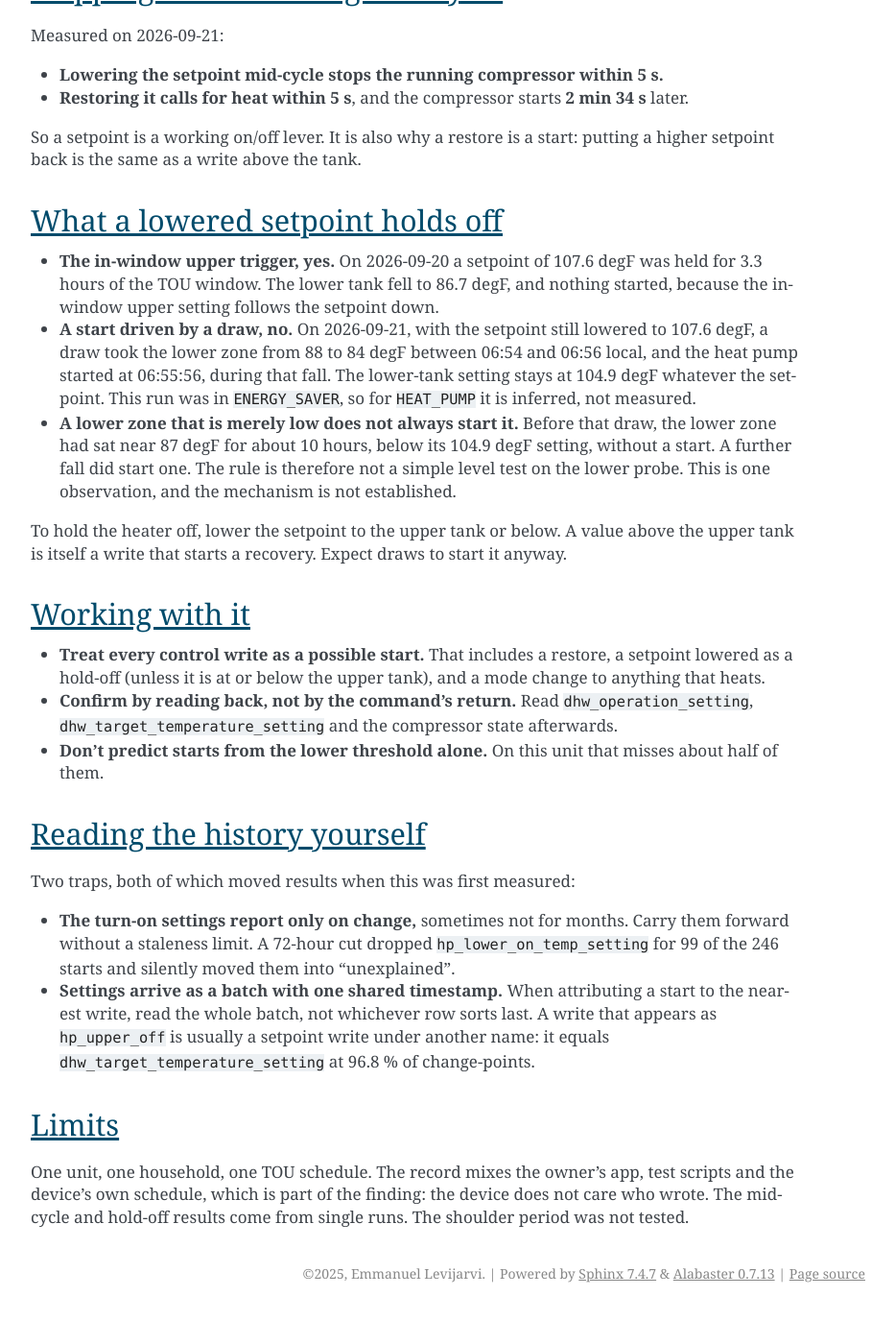
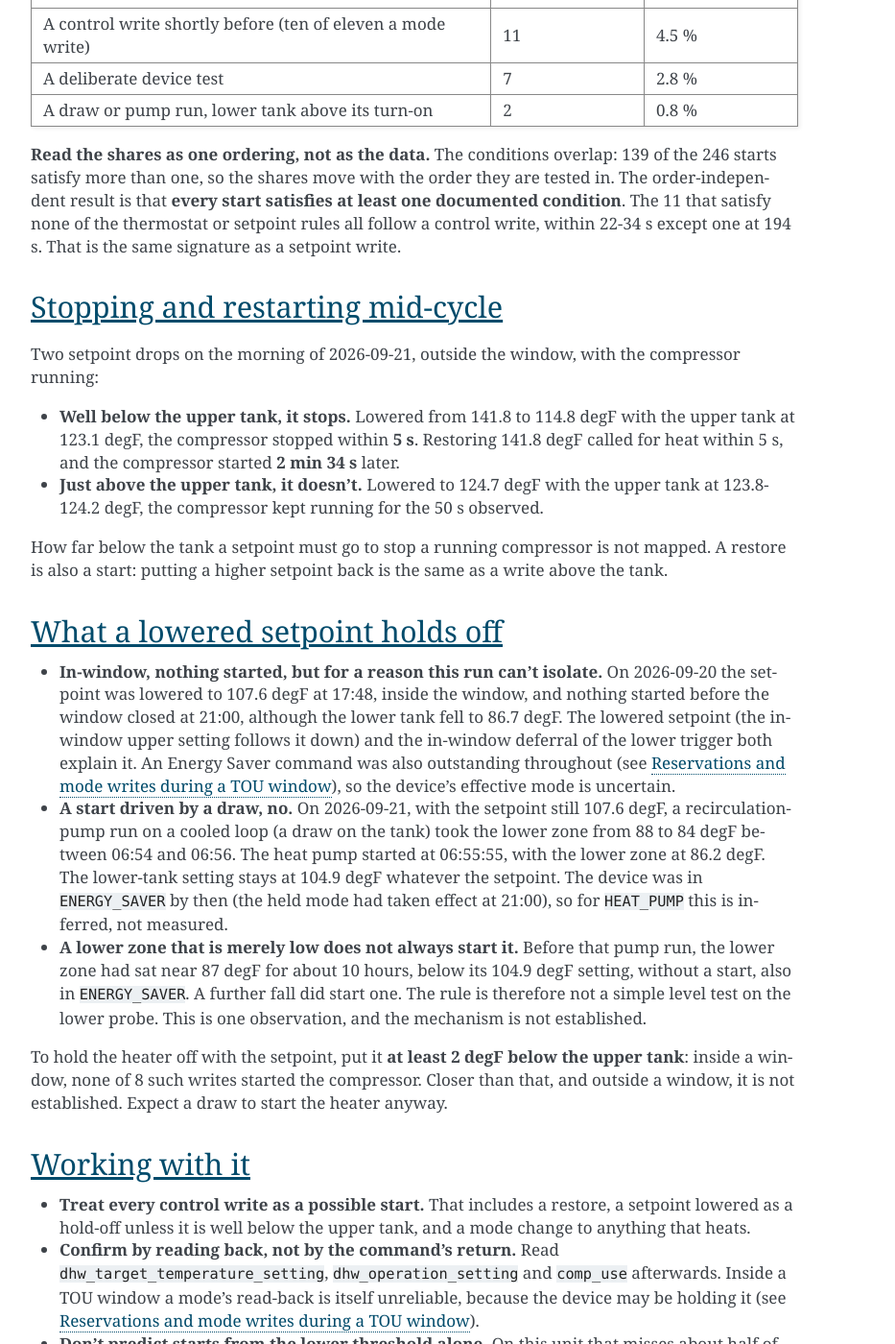
Before and after one commit to eman/nwp500-python, a Sphinx documentation site: the page built from docs/explanation/what-starts-a-recovery.rst, in a window 1280 px wide and 1400 px high, scrolled down 3440 px. Shown: the whole window at 96% size, without its empty margins (338-1271 px from the left). Built offline with Sphinx 7.4.7, drawn with Linux system fonts in a browser that asks for light colours; before the commit the page ends 4806 px from its top, so only the background shows below that; some of the changed text lies outside the part shown.

Commit message:
docs: address the review of the recovery-triggers page
Checked against the raw device-test records and the start analysis:

- The in-window trigger was misstated as the upper tank "about 3 degF
  short". At a window's opening a start followed when the upper tank was
  more than 13.7 degF short (19 of 19 against 0 of 50); later in the
  window no simple threshold predicts one; the lower trigger waits for
  the close (9 of 9). The marker is the one tank-energy describes, not
  tou-recovery-cap's diff offsets.
- The in-window hold-off gave a cause the run can't isolate, and left out
  that an Energy Saver command was outstanding throughout.
- Hold-off advice now matches the numbers: at least 2 degF below the
  upper tank (0 of 8 in-window); closer, or outside a window, is not
  established.
- The mid-cycle stop came from one deep drop. A second drop that left the
  setpoint just above the upper tank did not stop the compressor.
- The after-window reservation called for heat; the compressor start was
  not recorded before the restore.
- VACATION started the compressor once in 10; it did not "start neither".
- Dates are local: the first TOU-window runs and the TOU-on result were on
  the evening of 2026-09-19, not 2026-09-20. The existing date in
  schedule-operation.rst is corrected too.
- The CHANGELOG keeps each result's conditions (window, mode, compressor
  state, one run).
- Nits: field names in full (comp_use, dhw_target_temperature_setting,
  current_heat_use, hp_upper_off_temp_setting), the 36 distinct starts
  behind 46 mode writes, the pump run named as such, mode read-back being
  unreliable in-window, "manufacturer's app".

```diff
--- a/docs/explanation/what-starts-a-recovery.rst
+++ b/docs/explanation/what-starts-a-recovery.rst
@@ -6,8 +6,8 @@
 turn-on setting. On the unit measured, about half of all compressor starts
 had the lower tank above that setting, and about four in five of those
 followed a **control write**: a setpoint change or an operation-mode
-change, made by anyone. The device re-evaluates whether to heat whenever
-it is told something new.
+change, made by anyone. The device behaves as if it re-evaluates whether
+to heat whenever it is told something new.
 
 This matters to anything that writes to the heater on a schedule. A write
 is a possible start, and holding the heater off takes more than lowering
@@ -28,11 +28,13 @@
    * - Trigger
      - Observed behaviour
    * - Lower tank at its turn-on setting
-     - ``hp_lower_on_temp_setting`` read **104.9 degF** at every setpoint
-       from 107.6 to 149 degF. It does not follow the setpoint.
-   * - Inside a TOU window
-     - ``hp_upper_on_temp_setting`` is raised **to the setpoint**, so the
-       upper probe can start a cycle.
+     - Outside a TOU window, ``hp_lower_on_temp_setting`` read
+       **104.9 degF** at every setpoint from 107.6 to 149 degF. It does
+       not follow the setpoint.
+   * - A TOU window
+     - ``hp_upper_on_temp_setting`` is raised to the setpoint. At the
+       window's opening the upper tank can start a cycle, and the lower
+       trigger waits for the window to close.
    * - A setpoint write
      - Outside a TOU window, a write that leaves the upper tank below the
        new setpoint started the compressor within 2 minutes in **112 of
@@ -42,13 +44,13 @@
      - With the compressor off, **46 of 81** mode writes (57 %) started
        it within 2 minutes. ``ELECTRIC`` started an element instead.
    * - Stopping mid-cycle
-     - Lowering the setpoint mid-cycle stopped the running compressor
-       within **5 s**. Restoring it called for heat within 5 s, and the
-       compressor started **2 min 34 s** later.
+     - A setpoint lowered well below the upper tank stopped the running
+       compressor within **5 s**. Restoring it called for heat within
+       5 s, and the compressor started **2 min 34 s** later.
 
 All figures come from one NWP500, from its recorded status history
-(2025-12-28 to 2026-09-22) and from deliberate device tests on
-2026-09-20 and 2026-09-21.
+(2025-12-28 to 2026-09-22) and from deliberate device tests between
+2026-09-19 and 2026-09-21. Dates and times are local.
 
 
 The thermostat triggers
@@ -66,21 +68,30 @@
 Inside a TOU window
 -------------------
 
-Inside a TOU window (14:00-20:59 local on this unit),
-``hp_upper_on_temp_setting`` equals the setpoint, with a differential of
-2.9 degF. So the **upper** probe can start a cycle there, whenever the
-upper tank is more than about 3 degF short. ``hp_lower_on_temp_setting``
-also followed the setpoint in-window from December to March, and has not
-since April.
+While a TOU window is in force, ``hp_upper_on_temp_setting`` equals the
+setpoint, with a differential of 2.9 degF. This is the in-window marker
+:doc:`tank-energy` describes. ``hp_lower_on_temp_setting`` also followed
+the setpoint in-window from December to March, and has not since April.
+On this unit the window is the TOU schedule's highest-priced period. It
+opened at 14:00 or at 16:00, depending on the time of year, and closed at
+21:00.
 
-This is the same in-window marker :doc:`tou-recovery-cap` uses to tell
-whether a period is in force.
+From every heat-pump start since 2026-04-08:
 
-**This is a condition, not a predictor.** Because the in-window upper
-setting equals the setpoint, "upper tank below it" is true for most of
-any window in which the tank is not full. It held at 11 % of starts and
-at 16.7 % of random compressor-off minutes. It says a start *may* come
-from the upper probe, not that one will.
+* **At the window's opening, a start followed when the upper tank was well
+  below the setpoint.** All 19 openings with the upper tank more than
+  13.7 degF short started a cycle, and none of the other 50 did. The
+  boundary lies somewhere between 11.9 and 15.5 degF.
+* **Later in the window, no simple threshold predicts a start.** From
+  June, 10 window-days had a start inside the window. A 13.7 degF rule
+  caught 5 of them, and the upper tank was a median 10.8 degF short at
+  those starts.
+* **The lower-tank trigger waits for the window to close** (9 of 9).
+
+**"Upper tank below** ``hp_upper_on_temp_setting`` **" is a condition,
+not a predictor.** In-window that setting equals the setpoint, so the
+condition holds for most of any window in which the tank is not full. It
+held at 11 % of starts, and at 16.7 % of random compressor-off minutes.
 
 
 A setpoint write re-evaluates
@@ -92,18 +103,23 @@
   new setpoint** started the compressor within 2 minutes **112 times in
   117**, whatever the lower tank read. That includes lowering the setpoint:
   48 of 49 writes that lowered it but left it above the upper tank started
-  a recovery. The delay is a median **30 s** (IQR 25-31 s). A write at or
-  above the upper tank started it in 2 of 3, too few to say.
-* **Inside a TOU window**, a write 2 degF or more **below** the upper tank
-  never started it (0 of 8). One leaving the upper tank 4 degF or more
-  short almost always did (57 of 58). In between, about 70 % did.
-* **A reservation entry's setpoint is such a write.** On 2026-09-21, after
-  the peak, an entry lowering the setpoint from 141.8 to 137.3 degF, with
-  the upper tank at 135.5 degF, started a recovery at once. At 141.8 degF
-  the same tank had sat 6.3 degF short without starting.
+  a recovery. The delay is a median **30 s** (IQR 25-31 s). Writes that
+  left the new setpoint at or below the upper tank started it in 2 of 3,
+  too few to say.
+* **Inside a TOU window**, a write that put the setpoint 2 degF or more
+  **below** the upper tank never started it (0 of 8). One that left the
+  upper tank 4 degF or more short almost always did (57 of 58). In
+  between, about 70 % did.
+* **A reservation entry's setpoint is such a write.** On 2026-09-21 at
+  21:43, after the window, an entry lowered the setpoint from 141.8 to
+  137.3 degF with the upper tank at 135.5 degF. The device called for
+  heat in the same poll: ``current_heat_use`` went to the heat pump. The
+  setpoint was restored 6 s later, so whether the compressor would then
+  have started is not recorded. At 141.8 degF the same tank had sat
+  6.3 degF short without a call.
 
-The device does not distinguish who made the write: the app, a script and
-a reservation entry all behave the same.
+The device does not distinguish who made the write: the manufacturer's
+app, a script and a reservation entry all behave the same.
 
 
 A mode write re-evaluates
@@ -111,10 +127,11 @@
 
 Of 165 operation-mode writes (``dhw_operation_setting``) since
 2026-04-08, **81** were made with the compressor already off, and **46**
-of those (57 %) started it within 2 minutes. By chance, a 2-minute window
-would hold a start 0.13-0.27 % of the time, by three separate estimates:
-the naive rate, random compressor-off minutes, and circular shifts of the
-whole write series.
+of those (57 %) started it within 2 minutes. Adjacent writes sometimes
+share a start, so the 46 writes account for 36 distinct starts. By chance,
+a 2-minute window would hold a start 0.13-0.27 % of the time, by three
+separate estimates: the naive rate, random compressor-off minutes, and
+circular shifts of the whole write series.
 
 .. list-table::
    :header-rows: 1
@@ -143,9 +160,9 @@
      - 0
 
 ``ELECTRIC`` is the clearest case. It never started the compressor, but in
-5 of its 6 writes an element came on 4-6 s later. The device re-evaluated
-each time and heated with whatever the new mode uses. ``VACATION`` and
-``POWER_OFF`` suppress heating and started neither.
+5 of its 6 writes an element came on 4-6 s later: the device heated with
+whatever the new mode uses. ``VACATION`` and ``POWER_OFF`` suppress
+heating, and rarely started either (``VACATION`` 1 in 10).
 
 A mode written inside a TOU window may be held rather than applied. See
 :ref:`reservations and mode writes during a tou window`.
@@ -171,10 +188,11 @@
    * - Within 2 min of a setpoint write
      - 83
      - 33.7 %
-   * - Inside a TOU window, upper tank below ``hp_upper_on``
+   * - Inside a TOU window, upper tank below
+       ``hp_upper_on_temp_setting``
      - 18
      - 7.3 %
-   * - A control write 22-34 s before (ten of eleven a mode write)
+   * - A control write shortly before (ten of eleven a mode write)
      - 11
      - 4.5 %
    * - A deliberate device test
@@ -187,60 +205,73 @@
 **Read the shares as one ordering, not as the data.** The conditions
 overlap: 139 of the 246 starts satisfy more than one, so the shares move
 with the order they are tested in. The order-independent result is that
-**every start satisfies at least one documented condition**, and the 11
-that satisfy none of the thermostat or setpoint rules all follow a
-control write within 34 s (bar one at 194 s). That is the same signature
-as a setpoint write.
+**every start satisfies at least one documented condition**. The 11 that
+satisfy none of the thermostat or setpoint rules all follow a control
+write, within 22-34 s except one at 194 s. That is the same signature as
+a setpoint write.
 
 
 Stopping and restarting mid-cycle
 =================================
 
-Measured on 2026-09-21:
+Two setpoint drops on the morning of 2026-09-21, outside the window, with
+the compressor running:
 
-* **Lowering the setpoint mid-cycle stops the running compressor
-  within 5 s.**
-* **Restoring it calls for heat within 5 s**, and the compressor starts
-  **2 min 34 s** later.
+* **Well below the upper tank, it stops.** Lowered from 141.8 to
+  114.8 degF with the upper tank at 123.1 degF, the compressor stopped
+  within **5 s**. Restoring 141.8 degF called for heat within 5 s, and the
+  compressor started **2 min 34 s** later.
+* **Just above the upper tank, it doesn't.** Lowered to 124.7 degF with the
+  upper tank at 123.8-124.2 degF, the compressor kept running for the
+  50 s observed.
 
-So a setpoint is a working on/off lever. It is also why a restore is a
-start: putting a higher setpoint back is the same as a write above the
-tank.
+How far below the tank a setpoint must go to stop a running compressor is
+not mapped. A restore is also a start: putting a higher setpoint back is
+the same as a write above the tank.
 
 
 What a lowered setpoint holds off
 =================================
 
-* **The in-window upper trigger, yes.** On 2026-09-20 a setpoint of
-  107.6 degF was held for 3.3 hours of the TOU window. The lower tank fell
-  to 86.7 degF, and nothing started, because the in-window upper setting
-  follows the setpoint down.
-* **A start driven by a draw, no.** On 2026-09-21, with the setpoint
-  still lowered to 107.6 degF, a draw took the lower zone from 88 to
-  84 degF between 06:54 and 06:56 local, and the heat pump started at
-  06:55:56, during that fall. The lower-tank
-  setting stays at 104.9 degF whatever the setpoint. This run was in
-  ``ENERGY_SAVER``, so for ``HEAT_PUMP`` it is inferred, not measured.
+* **In-window, nothing started, but for a reason this run can't isolate.**
+  On 2026-09-20 the setpoint was lowered to 107.6 degF at 17:48, inside the
+  window, and nothing started before the window closed at 21:00, although
+  the lower tank fell to 86.7 degF. The lowered setpoint (the in-window
+  upper setting follows it down) and the in-window deferral of the lower
+  trigger both explain it. An Energy Saver command was also outstanding
+  throughout (see :ref:`reservations and mode writes during a tou
+  window`), so the device's effective mode is uncertain.
+* **A start driven by a draw, no.** On 2026-09-21, with the setpoint still
+  107.6 degF, a recirculation-pump run on a cooled loop (a draw on the
+  tank) took the lower zone from 88 to 84 degF between 06:54 and 06:56.
+  The heat pump started at 06:55:55, with the lower zone at 86.2 degF. The
+  lower-tank setting stays at 104.9 degF whatever the setpoint. The device
+  was in ``ENERGY_SAVER`` by then (the held mode had taken effect at
+  21:00), so for ``HEAT_PUMP`` this is inferred, not measured.
 * **A lower zone that is merely low does not always start it.** Before
-  that draw, the lower zone had sat near 87 degF for about 10 hours, below
-  its 104.9 degF setting, without a start. A further fall did start one.
-  The rule is therefore not a simple level test on the lower probe. This
-  is one observation, and the mechanism is not established.
+  that pump run, the lower zone had sat near 87 degF for about 10 hours,
+  below its 104.9 degF setting, without a start, also in
+  ``ENERGY_SAVER``. A further fall did start one. The rule is therefore
+  not a simple level test on the lower probe. This is one observation,
+  and the mechanism is not established.
 
-To hold the heater off, lower the setpoint to the upper tank or below.
-A value above the upper tank is itself a write that starts a recovery.
-Expect draws to start it anyway.
+To hold the heater off with the setpoint, put it **at least 2 degF below
+the upper tank**: inside a window, none of 8 such writes started the
+compressor. Closer than that, and outside a window, it is not
+established. Expect a draw to start the heater anyway.
 
 
 Working with it
 ===============
 
 * **Treat every control write as a possible start.** That includes a
-  restore, a setpoint lowered as a hold-off (unless it is at or below the
-  upper tank), and a mode change to anything that heats.
+  restore, a setpoint lowered as a hold-off unless it is well below the
+  upper tank, and a mode change to anything that heats.
 * **Confirm by reading back, not by the command's return.** Read
-  ``dhw_operation_setting``, ``dhw_target_temperature_setting`` and the
-  compressor state afterwards.
+  ``dhw_target_temperature_setting``, ``dhw_operation_setting`` and
+  ``comp_use`` afterwards. Inside a TOU window a mode's read-back is
+  itself unreliable, because the device may be holding it (see
+  :ref:`reservations and mode writes during a tou window`).
 * **Don't predict starts from the lower threshold alone.** On this unit
   that misses about half of them.
 
@@ -256,15 +287,17 @@
   silently moved them into "unexplained".
 * **Settings arrive as a batch with one shared timestamp.** When
   attributing a start to the nearest write, read the whole batch, not
-  whichever row sorts last. A write that appears as ``hp_upper_off`` is
-  usually a setpoint write under another name: it equals
-  ``dhw_target_temperature_setting`` at 96.8 % of change-points.
+  whichever row sorts last. A write that appears as
+  ``hp_upper_off_temp_setting`` is usually a setpoint write under another
+  name: it equals ``dhw_target_temperature_setting`` at 96.8 % of
+  change-points.
 
 
 Limits
 ======
 
-One unit, one household, one TOU schedule. The record mixes the owner's
-app, test scripts and the device's own schedule, which is part of the
-finding: the device does not care who wrote. The mid-cycle and hold-off
-results come from single runs. The shoulder period was not tested.
+One unit, one household, one TOU schedule. The record mixes the
+manufacturer's app, test scripts and the device's own schedule, which is
+part of the finding: the device does not care who wrote. The mid-cycle,
+hold-off and after-window results each come from a single run. The
+shoulder period was not tested.
```
Also changed, not shown: CHANGELOG.rst (+21 -16 lines), docs/how-to/schedule-operation.rst (+31 -27 lines).
